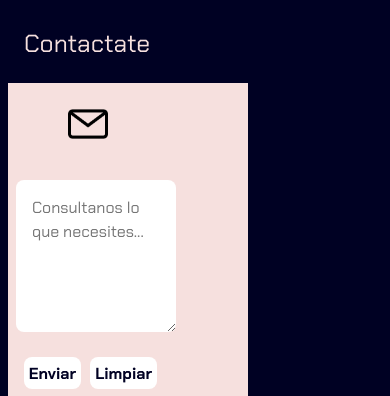
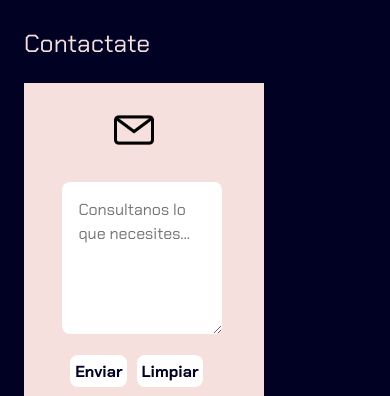
Before and after one commit to abril-bazann/mashika-bazan, a plain HTML site: page index.html in a window 390 px wide. Shown: the part 1228-1624 px from the top of the page. Drawn offline with nearby package versions, Linux system fonts and the light colour scheme.

Commit message:
modificacion en main: margin, padding

```diff
--- a/css/estilo.css
+++ b/css/estilo.css
@@ -730,10 +730,14 @@ legend{
         padding: 0.2rem;
         align-items: center;
         flex-flow: row nowrap;
-        justify-content: center;
         flex-wrap: wrap;
         height: 25rem;
         width: 15rem;
+        align-content: center;
+        justify-content: center;
+        padding-left: 4rem;
+        margin-left: 1rem;
+        margin-right: 1rem;
     }
 
 
```
